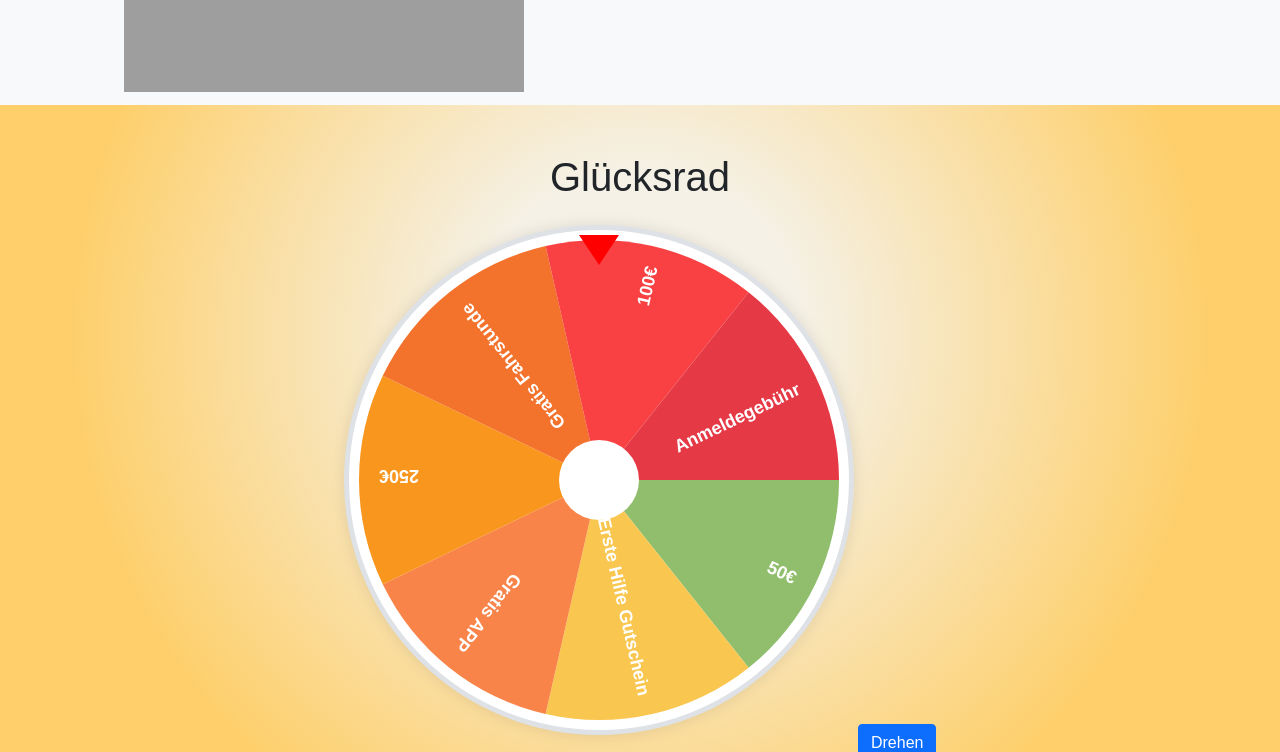
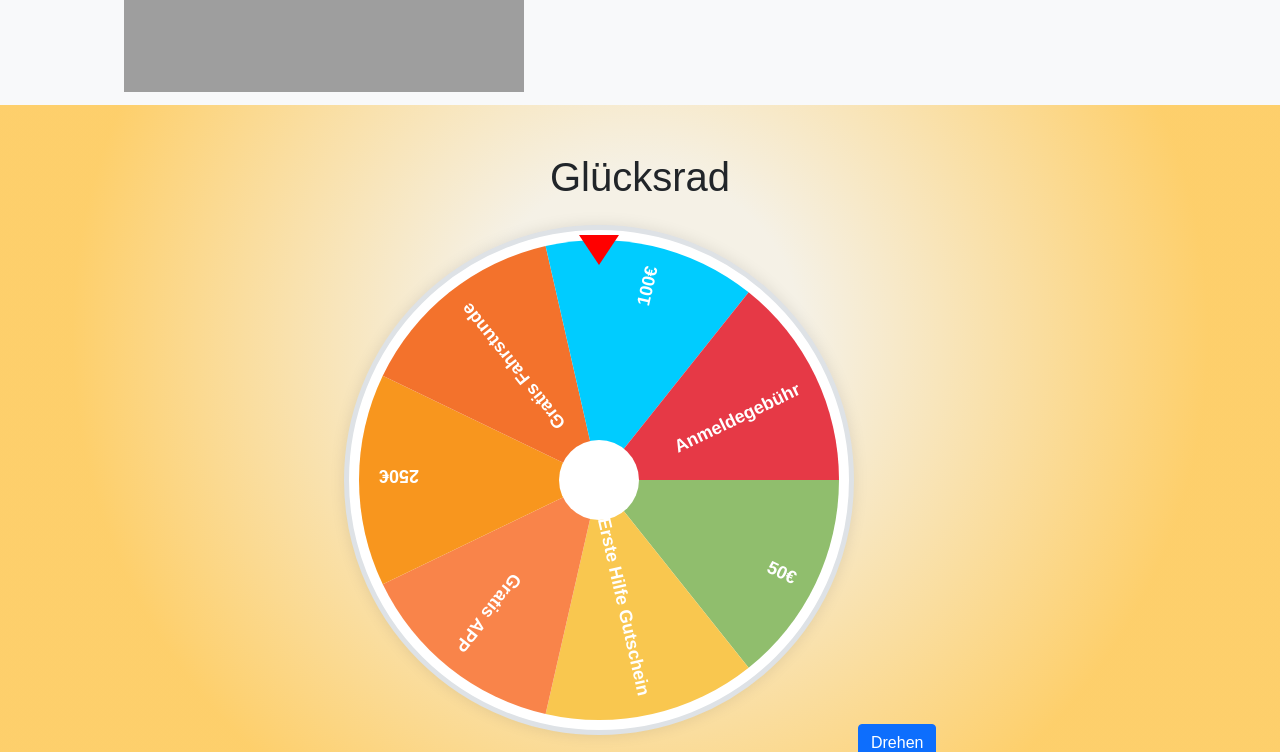
Before and after one commit to MohamedBelhedi/fsdiyargewinnspiel, a Flask app: page /gewinnspiel in a window 1280 px wide. Shown: the part 221-973 px from the top of the page. Run offline with Flask 3, Linux system fonts and the light colour scheme; some libraries are stand-ins or nearby versions; grey boxes are pictures that could not be loaded.

```diff
--- a/templates/gewinnspiel.html
+++ b/templates/gewinnspiel.html
@@ -84,7 +84,7 @@
       { label: "Gratis APP", color: "#f9844a" },
       { label: "250€", color: "#f8961e" },
       { label: "Gratis Fahrstunde", color: "#f3722c" },
-      { label: "100€", color: "#f94144" },
+      { label: "100€", color: "#00ccff" },
       { label: "Anmeldegebühr", color: "#e63946" }
     ];
 
```
